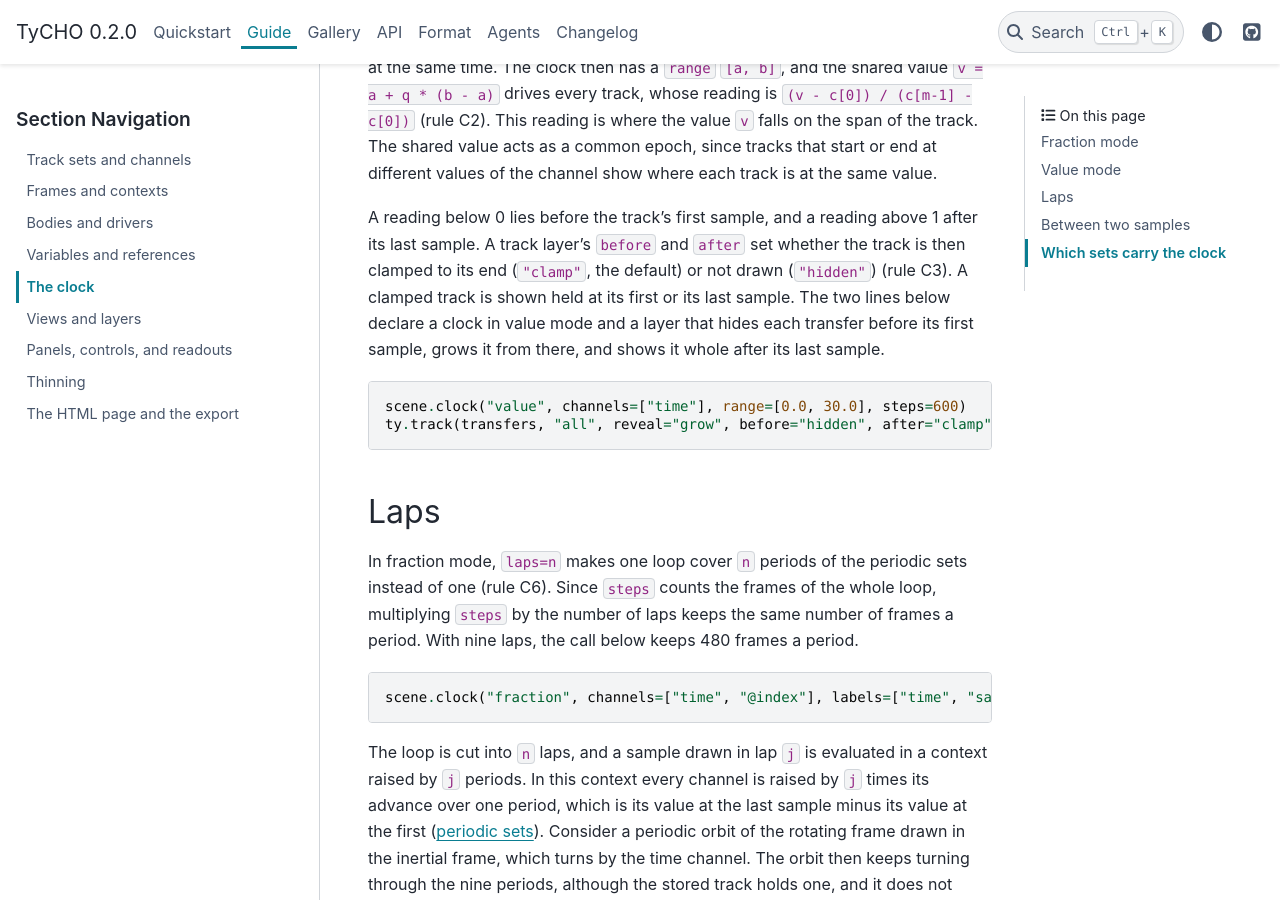
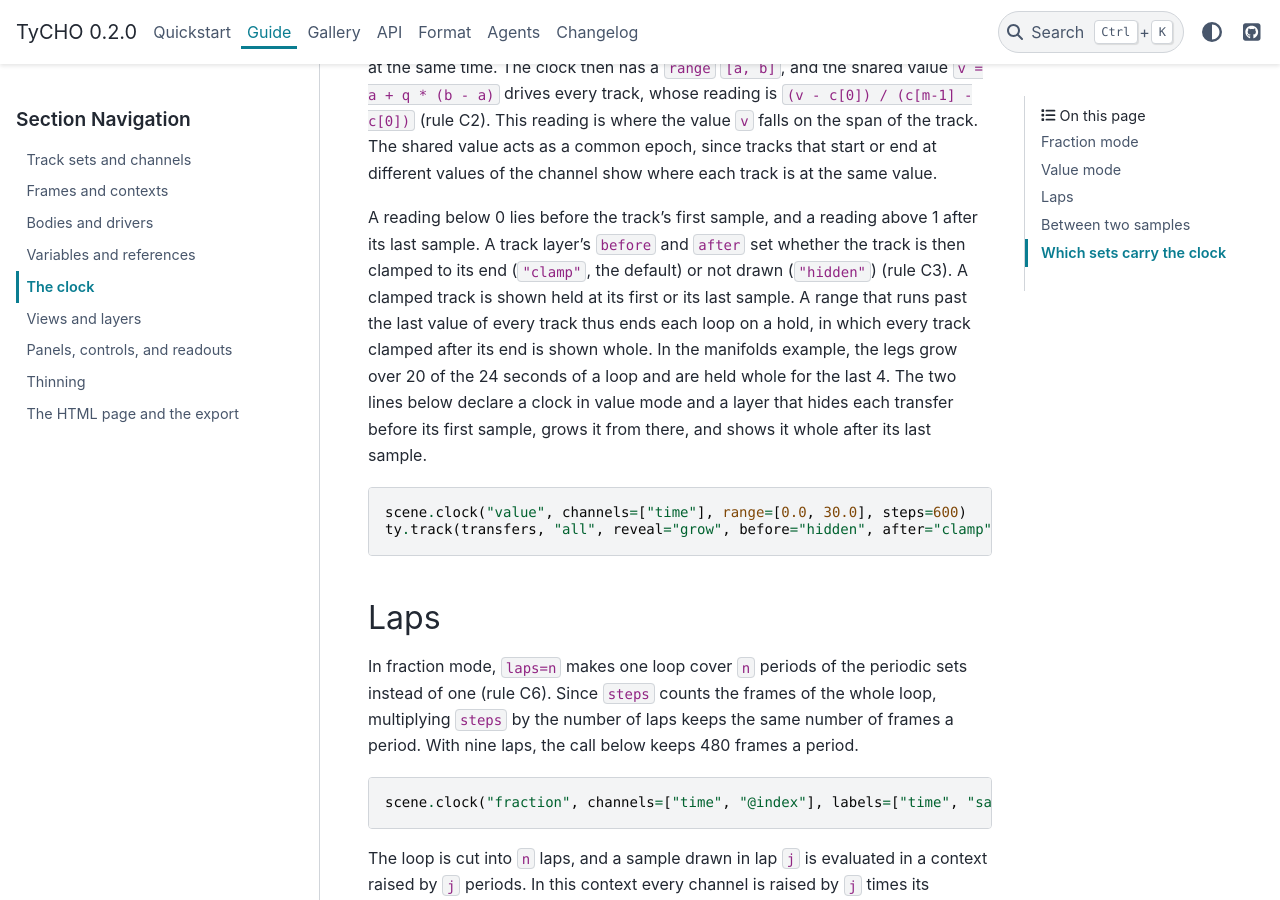
Before and after one commit to beeson-group/tycho, a Sphinx documentation site: the page built from docs/guide/clock.md, in a window 1280 px wide and 900 px high, scrolled down 1724 px. Built offline with Sphinx 7.4.7 and the PyData theme 0.15.4, drawn with Linux system fonts in a browser that asks for light colours.

Commit message:
say in the clock guide that a range past the last value of every track ends each loop on a hold, as in the manifolds example

````diff
--- a/docs/guide/clock.md
+++ b/docs/guide/clock.md
@@ -24,7 +24,7 @@ The `fraction` mode is the default. In this mode the reading `u` of every track
 
 In `value` mode the clock runs the active channel through a common range of values, and the tracks are synchronized by the value of the channel, e.g. all shown at the same time. The clock then has a `range` `[a, b]`, and the shared value `v = a + q * (b - a)` drives every track, whose reading is `(v - c[0]) / (c[m-1] - c[0])` (rule C2). This reading is where the value `v` falls on the span of the track. The shared value acts as a common epoch, since tracks that start or end at different values of the channel show where each track is at the same value.
 
-A reading below 0 lies before the track's first sample, and a reading above 1 after its last sample. A track layer's `before` and `after` set whether the track is then clamped to its end (`"clamp"`, the default) or not drawn (`"hidden"`) (rule C3). A clamped track is shown held at its first or its last sample. The two lines below declare a clock in value mode and a layer that hides each transfer before its first sample, grows it from there, and shows it whole after its last sample.
+A reading below 0 lies before the track's first sample, and a reading above 1 after its last sample. A track layer's `before` and `after` set whether the track is then clamped to its end (`"clamp"`, the default) or not drawn (`"hidden"`) (rule C3). A clamped track is shown held at its first or its last sample. A range that runs past the last value of every track thus ends each loop on a hold, in which every track clamped after its end is shown whole. In the manifolds example, the legs grow over 20 of the 24 seconds of a loop and are held whole for the last 4. The two lines below declare a clock in value mode and a layer that hides each transfer before its first sample, grows it from there, and shows it whole after its last sample.
 
 ```python
 scene.clock("value", channels=["time"], range=[0.0, 30.0], steps=600)
````
